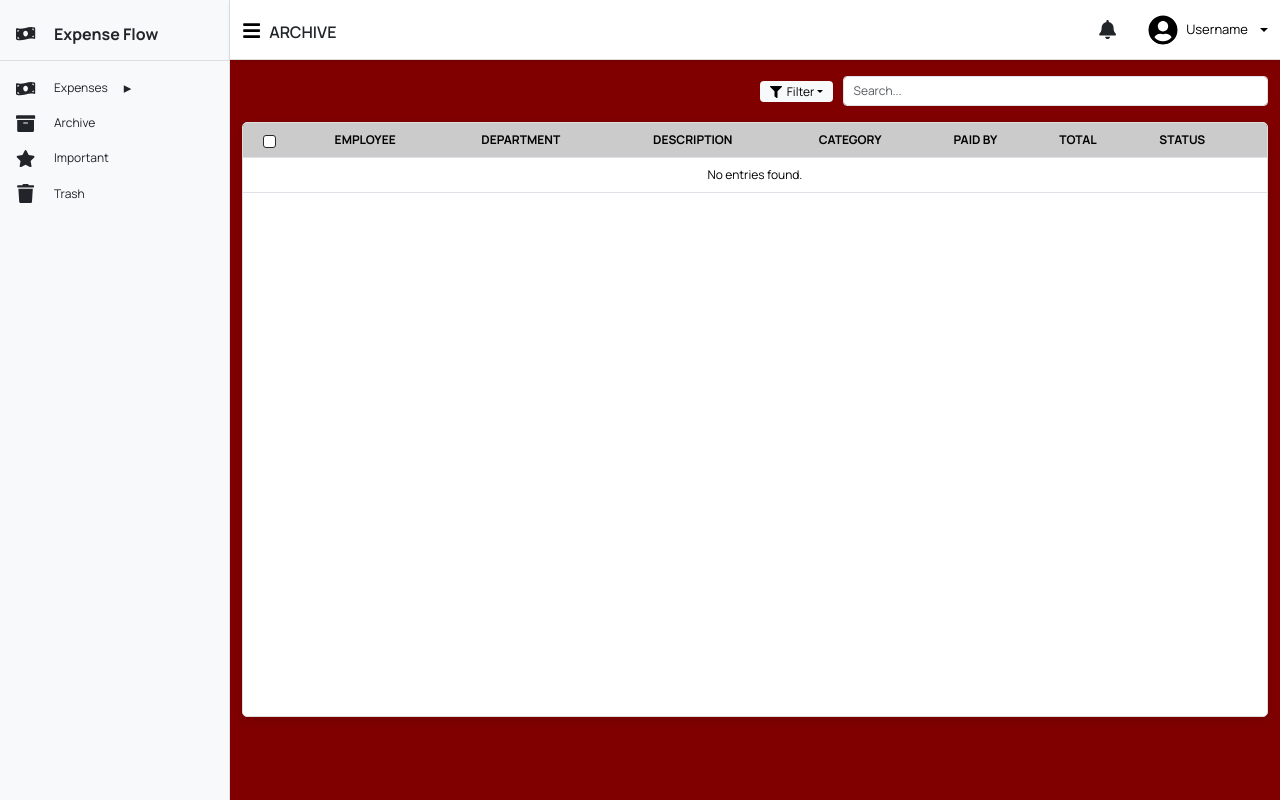
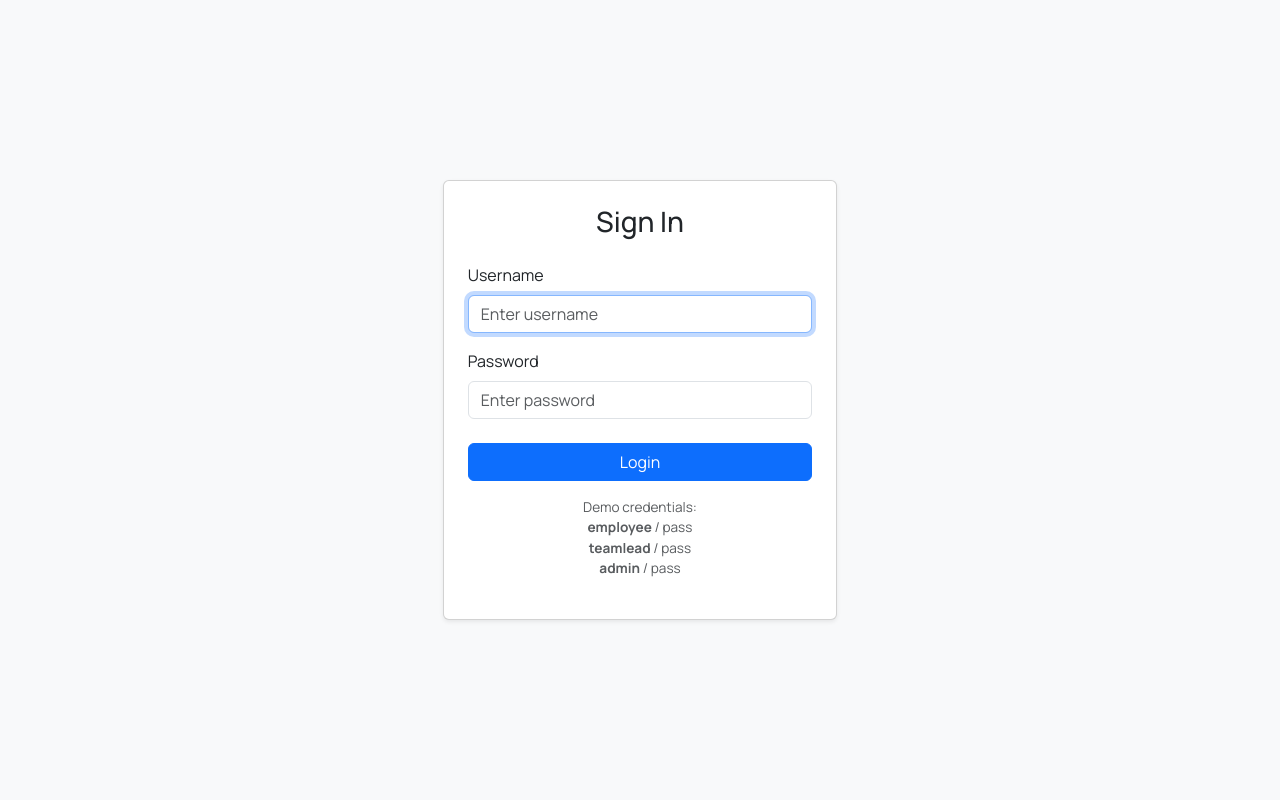
Before and after one commit to RaymondJAT/BudgetMonitoringTL, a React (Vite) app in the folder BudgetMonitoringTL/: page /archive in a window 1280 px wide. Built offline with nearby package versions, Linux system fonts and the light colour scheme.

Commit message:
[ADDED] login page, [FIX] folder structure

```diff
--- a/BudgetMonitoringTL/src/App.jsx
+++ b/BudgetMonitoringTL/src/App.jsx
@@ -4,44 +4,63 @@ import { ToastContainer } from "react-toastify";
 import "react-toastify/dist/ReactToastify.css";
 import "bootstrap/dist/css/bootstrap.min.css";
 import "./index.css";
+
 import Sidebar from "./components/layout/Sidebar";
 import Header from "./components/layout/Header";
-import Expenses from "./pages/Expenses";
-import ApprovalForm from "./components/layout/ApprovalForm";
-import Approval from "./pages/Approval";
-import Reject from "./pages/Reject";
-import Archive from "./pages/Archive";
-import Trash from "./pages/Trash";
-import Important from "./pages/Important";
+import Login from "./pages/Login";
+
+// Role-based routes
+import TeamLeadRoutes from "./routes/TeamLeadRoutes";
+// import AdminRoutes from "./routes/AdminRoutes";
+// import EmployeeRoutes from "./routes/EmployeeRoutes";
 
 const App = () => {
   const [isSidebarOpen, setIsSidebarOpen] = useState(true);
+  const [userRole, setUserRole] = useState(localStorage.getItem("role"));
+
+  const renderRoutes = () => {
+    switch (userRole) {
+      case "employee":
+        return <EmployeeRoutes />;
+      case "admin":
+        return <AdminRoutes />;
+      case "teamlead":
+      default:
+        return <TeamLeadRoutes />;
+    }
+  };
 
   return (
     <Router>
+      <Routes>
+        <Route path="/login" element={<Login setUserRole={setUserRole} />} />
+
+        {!userRole ? (
+          <Route path="*" element={<Login setUserRole={setUserRole} />} />
+        ) : (
+          <>
+            <Route
+              path="/*"
+              element={
+                <>
                   <Header
                     toggleSidebar={() => setIsSidebarOpen(!isSidebarOpen)}
                     isSidebarOpen={isSidebarOpen}
+                    setUserRole={setUserRole}
                   />
                   <Sidebar isSidebarOpen={isSidebarOpen} />
                   <main
-        style={{
-          marginLeft: isSidebarOpen ? "230px" : "60px",
-          transition: "margin-left 0.3s ease",
-        }}
+                    style={{ marginLeft: isSidebarOpen ? "230px" : "60px" }}
                   >
                     <ToastContainer position="top-right" autoClose={1000} />
-
-        <Routes>
-          <Route path="/" element={<Expenses />} />
-          <Route path="/my-approvals" element={<Approval />} />
-          <Route path="/rejected-requests" element={<Reject />} />
-          <Route path="/archive" element={<Archive />} />
-          <Route path="/important" element={<Important />} />
-          <Route path="/trash" element={<Trash />} />
-          <Route path="/approval-form" element={<ApprovalForm />} />
+                    {renderRoutes()}
+                  </main>
+                </>
+              }
+            />
+          </>
+        )}
       </Routes>
-      </main>
     </Router>
   );
 };
--- a/BudgetMonitoringTL/src/components/layout/Header.jsx
+++ b/BudgetMonitoringTL/src/components/layout/Header.jsx
@@ -1,10 +1,11 @@
-import { useLocation } from "react-router-dom";
+import { useLocation, useNavigate } from "react-router-dom";
 import { FaBars, FaBell } from "react-icons/fa";
-import { Container, Row, Col, Button, Image, Dropdown } from "react-bootstrap";
+import { Container, Row, Col, Button, Dropdown } from "react-bootstrap";
 import { FaUserCircle } from "react-icons/fa";
 
-const Header = ({ toggleSidebar, isSidebarOpen }) => {
+const Header = ({ toggleSidebar, isSidebarOpen, setUserRole }) => {
   const location = useLocation();
+  const navigate = useNavigate();
 
   const getPageTitle = () => {
     const path = location.pathname;
@@ -26,7 +27,15 @@ const Header = ({ toggleSidebar, isSidebarOpen }) => {
     }
   };
 
+  const handleLogout = () => {
+    localStorage.removeItem("role");
+    setUserRole(null);
+    navigate("/login");
+    window.location.reload();
+  };
+
   const pageTitle = getPageTitle();
+
   return (
     <header
       className={`main-header shadow-sm d-flex align-items-center ${
@@ -93,7 +102,7 @@ const Header = ({ toggleSidebar, isSidebarOpen }) => {
                 <Dropdown.Menu>
                   <Dropdown.Item href="#">Settings</Dropdown.Item>
                   <Dropdown.Divider />
-                  <Dropdown.Item href="#">Logout</Dropdown.Item>
+                  <Dropdown.Item onClick={handleLogout}>Logout</Dropdown.Item>
                 </Dropdown.Menu>
               </Dropdown>
             </div>
--- /dev/null
+++ b/BudgetMonitoringTL/src/pages/Login.jsx
@@ -0,0 +1,107 @@
+import { useState } from "react";
+import { useNavigate } from "react-router-dom";
+import {
+  Container,
+  Row,
+  Col,
+  Form,
+  Button,
+  Card,
+  Alert,
+} from "react-bootstrap";
+
+const Login = ({ setUserRole }) => {
+  const [username, setUsername] = useState("");
+  const [password, setPassword] = useState("");
+  const [error, setError] = useState("");
+  const navigate = useNavigate();
+
+  const handleSubmit = (e) => {
+    e.preventDefault();
+
+    // authentication
+    if (username === "employee" && password === "pass") {
+      localStorage.setItem("role", "employee");
+      setUserRole("employee");
+      navigate("/");
+    } else if (username === "teamlead" && password === "pass") {
+      localStorage.setItem("role", "teamlead");
+      setUserRole("teamlead");
+      navigate("/");
+    } else if (username === "admin" && password === "pass") {
+      localStorage.setItem("role", "admin");
+      setUserRole("admin");
+      navigate("/");
+    } else {
+      setError("Invalid username or password");
+    }
+  };
+
+  return (
+    <Container
+      fluid
+      className="d-flex justify-content-center align-items-center vh-100"
+      style={{ backgroundColor: "#f8f9fa" }}
+    >
+      <Row className="w-100 justify-content-center">
+        <Col xs={12} sm={8} md={5} lg={4}>
+          <Card className="shadow-sm p-4">
+            <h3 className="text-center mb-4">Sign In</h3>
+
+            {error && (
+              <Alert variant="danger" onClose={() => setError("")} dismissible>
+                {error}
+              </Alert>
+            )}
+
+            <Form onSubmit={handleSubmit}>
+              <Form.Group className="mb-3" controlId="formUsername">
+                <Form.Label>Username</Form.Label>
+                <Form.Control
+                  type="text"
+                  placeholder="Enter username"
+                  value={username}
+                  onChange={(e) => setUsername(e.target.value)}
+                  autoFocus
+                  required
+                />
+              </Form.Group>
+
+              <Form.Group className="mb-4" controlId="formPassword">
+                <Form.Label>Password</Form.Label>
+                <Form.Control
+                  type="password"
+                  placeholder="Enter password"
+                  value={password}
+                  onChange={(e) => setPassword(e.target.value)}
+                  required
+                />
+              </Form.Group>
+
+              <Button variant="primary" type="submit" className="w-100">
+                Login
+              </Button>
+            </Form>
+
+            <div
+              className="mt-3 text-center text-muted"
+              style={{ fontSize: "0.85rem" }}
+            >
+              <p>
+                Demo credentials:
+                <br />
+                <b>employee</b> / pass
+                <br />
+                <b>teamlead</b> / pass
+                <br />
+                <b>admin</b> / pass
+              </p>
+            </div>
+          </Card>
+        </Col>
+      </Row>
+    </Container>
+  );
+};
+
+export default Login;
--- a/BudgetMonitoringTL/src/pages/Reject.jsx
+++ b/BudgetMonitoringTL/src/pages/team-leader/Approval.jsx
@@ -1,18 +1,18 @@
 import { useState, useEffect, useRef, useMemo } from "react";
 import { useNavigate } from "react-router-dom";
-import { mockData } from "../handlers/mockData";
-import { columns } from "../handlers/tableHeader";
-import { moveEntries } from "../utils/entryActions";
-import { deleteItems } from "../utils/deleteItems";
-import { MdLocalPrintshop, MdDelete } from "react-icons/md";
+import { mockData } from "../../handlers/mockData";
+import { columns } from "../../handlers/tableHeader";
+import { MdDelete, MdLocalPrintshop } from "react-icons/md";
 import { useReactToPrint } from "react-to-print";
-import { handleExportData } from "../utils/exportItems";
-import Total from "../components/layout/Total";
-import ToolBar from "../components/layout/ToolBar";
-import DataTable from "../components/layout/DataTable";
-import ExpenseReport from "../components/print/ExpenseReport";
-import useExpenseDataLoader from "../hooks/useExpenseDataLoader";
-import AppButton from "../components/ui/AppButton";
+import { moveEntries } from "../../utils/entryActions";
+import { deleteItems } from "../../utils/deleteItems";
+import { handleExportData } from "../../utils/exportItems";
+import Total from "../../components/layout/Total";
+import ToolBar from "../../components/layout/ToolBar";
+import DataTable from "../../components/layout/DataTable";
+import useExpenseDataLoader from "../../hooks/useExpenseDataLoader";
+import ExpenseReport from "../../components/print/ExpenseReport";
+import AppButton from "../../components/ui/AppButton";
 
 const LOCAL_KEYS = {
   ACTIVE: "expensesData",
@@ -22,7 +22,7 @@ const LOCAL_KEYS = {
 };
 
 const STATUS = {
-  REJECTED: "Rejected",
+  APPROVED: "Approved",
   DELETED: "Deleted",
 };
 
@@ -56,7 +56,7 @@ const DeleteButton = ({ onClick }) => (
   />
 );
 
-const Reject = () => {
+const Approval = () => {
   const [searchValue, setSearchValue] = useState("");
   const [tableData, setTableData] = useState([]);
   const [selectedRows, setSelectedRows] = useState({});
@@ -67,6 +67,11 @@ const Reject = () => {
   const reactToPrintFn = useReactToPrint({ contentRef });
 
   const selectedCount = Object.values(selectedRows).filter(Boolean).length;
+
+  const approvedData = useMemo(
+    () => tableData.filter((item) => item.status === STATUS.APPROVED),
+    [tableData]
+  );
 
   useExpenseDataLoader({
     setTableData,
@@ -81,22 +86,17 @@ const Reject = () => {
     localStorage.setItem(LOCAL_KEYS.ACTIVE, JSON.stringify(tableData));
   }, [tableData]);
 
-  const rejectedData = useMemo(
-    () => tableData.filter((item) => item.status === STATUS.REJECTED),
-    [tableData]
-  );
-
   const filteredData = useMemo(() => {
     const normalize = (value) =>
       String(value || "")
         .toLowerCase()
         .trim();
-    return rejectedData.filter((item) =>
+    return approvedData.filter((item) =>
       columns.some((col) =>
         normalize(item[col.accessor]).includes(normalize(searchValue))
       )
     );
-  }, [rejectedData, searchValue]);
+  }, [approvedData, searchValue]);
 
   const handleRowClick = (entry) => {
     navigate("/approval-form", { state: entry });
@@ -134,7 +134,6 @@ const Reject = () => {
     const selectedEntries = filteredData.filter(
       (entry) => selectedRows[entry.id]
     );
-
     deleteItems({
       selectedEntries,
       sourceData: tableData,
@@ -149,7 +148,7 @@ const Reject = () => {
       filteredData,
       selectedRows,
       selectedCount,
-      filename: "Reject",
+      filename: "Approval",
     });
 
     setSelectedRows(resetSelection);
@@ -205,7 +204,7 @@ const Reject = () => {
         setPrintData={setPrintData}
       />
 
-      <div style={{ display: "none" }}>
+      <div className="d-none">
         <ExpenseReport contentRef={contentRef} data={printData || {}} />
         <ExpenseReport contentRef={downloadRef} data={printData || {}} />
       </div>
@@ -213,4 +212,4 @@ const Reject = () => {
   );
 };
 
-export default Reject;
+export default Approval;
--- a/BudgetMonitoringTL/src/pages/Important.jsx
+++ b/BudgetMonitoringTL/src/pages/team-leader/Archive.jsx
@@ -1,49 +1,44 @@
-import { useState, useEffect } from "react";
+import { useEffect, useState } from "react";
 import { useNavigate } from "react-router-dom";
-import { importantColumns } from "../handlers/columnHeaders";
+import { archiveColumns } from "../../handlers/columnHeaders";
 import { MdRestore } from "react-icons/md";
-import { restoreItems } from "../utils/restoreItems";
-import { restoreSingleItem } from "../utils/restoreSingleItem";
-import { deleteSingleItem } from "../utils/deleteSingleItem";
-import EntryStates from "../components/layout/EntryStates";
-import ToolBar from "../components/layout/ToolBar";
-import AppButton from "../components/ui/AppButton";
+import { restoreItems } from "../../utils/restoreItems";
+import { restoreSingleItem } from "../../utils/restoreSingleItem";
+import { deleteSingleItem } from "../../utils/deleteSingleItem";
+import EntryStates from "../../components/layout/EntryStates";
+import ToolBar from "../../components/layout/ToolBar";
+import AppButton from "../../components/ui/AppButton";
 
 const LOCAL_KEYS = {
   ACTIVE: "expensesData",
-  IMPORTANT: "importantData",
+  ARCHIVE: "archiveData",
   TRASH: "trashData",
 };
 
-const Important = () => {
+const Archive = () => {
+  const [archiveItems, setArchiveItems] = useState([]);
   const [searchValue, setSearchValue] = useState("");
-  const [importantItems, setImportantItems] = useState([]);
   const [selectedItems, setSelectedItems] = useState([]);
   const navigate = useNavigate();
 
   useEffect(() => {
-    const storedImportant =
-      JSON.parse(localStorage.getItem(LOCAL_KEYS.IMPORTANT)) || [];
-    setImportantItems(storedImportant);
+    const storedArchive =
+      JSON.parse(localStorage.getItem(LOCAL_KEYS.ARCHIVE)) || [];
+    const trashData = JSON.parse(localStorage.getItem(LOCAL_KEYS.TRASH)) || [];
+
+    const filteredArchive = storedArchive.filter(
+      (item) => !trashData.find((trash) => trash.id === item.id)
+    );
+
+    setArchiveItems(filteredArchive);
   }, []);
 
   const handleRestore = (entryToRestore) => {
     restoreSingleItem({
       entryToRestore,
-      sourceItems: importantItems,
-      setSourceItems: setImportantItems,
-      localKeySource: LOCAL_KEYS.IMPORTANT,
-      localKeyActive: LOCAL_KEYS.ACTIVE,
-    });
-  };
-
-  const handleRestoreSelected = () => {
-    restoreItems({
-      sourceItems: importantItems,
-      setSourceItems: setImportantItems,
-      localKeySource: LOCAL_KEYS.IMPORTANT,
-      selectedItems,
-      setSelectedItems,
+      sourceItems: archiveItems,
+      setSourceItems: setArchiveItems,
+      localKeySource: LOCAL_KEYS.ARCHIVE,
       localKeyActive: LOCAL_KEYS.ACTIVE,
     });
   };
@@ -51,10 +46,21 @@ const Important = () => {
   const handleDelete = (entryToDelete) => {
     deleteSingleItem({
       entryToDelete,
-      sourceItems: importantItems,
-      setSourceItems: setImportantItems,
-      localKeySource: LOCAL_KEYS.IMPORTANT,
+      sourceItems: archiveItems,
+      setSourceItems: setArchiveItems,
+      localKeySource: LOCAL_KEYS.ARCHIVE,
       localKeyTrash: LOCAL_KEYS.TRASH,
+    });
+  };
+
+  const handleRestoreSelected = () => {
+    restoreItems({
+      sourceItems: archiveItems,
+      setSourceItems: setArchiveItems,
+      localKeySource: LOCAL_KEYS.ARCHIVE,
+      selectedItems,
+      setSelectedItems,
+      localKeyActive: LOCAL_KEYS.ACTIVE,
     });
   };
 
@@ -62,7 +68,7 @@ const Important = () => {
     navigate("/approval-form", { state: entry });
   };
 
-  const filteredItems = importantItems.filter((item) =>
+  const filteredItems = archiveItems.filter((item) =>
     Object.values(item).some((value) =>
       String(value).toLowerCase().includes(searchValue.toLowerCase())
     )
@@ -90,11 +96,10 @@ const Important = () => {
           )
         }
       />
-
       <EntryStates
-        columns={importantColumns}
+        columns={archiveColumns}
         items={filteredItems}
-        setItems={setImportantItems}
+        setItems={setArchiveItems}
         onRowClick={handleRowClick}
         showRestore={true}
         showDelete={true}
@@ -107,4 +112,4 @@ const Important = () => {
   );
 };
 
-export default Important;
+export default Archive;
--- a/BudgetMonitoringTL/src/pages/Archive.jsx
+++ b/BudgetMonitoringTL/src/pages/team-leader/Important.jsx
@@ -1,44 +1,49 @@
-import { useEffect, useState } from "react";
+import { useState, useEffect } from "react";
 import { useNavigate } from "react-router-dom";
-import { archiveColumns } from "../handlers/columnHeaders";
+import { importantColumns } from "../../handlers/columnHeaders";
 import { MdRestore } from "react-icons/md";
-import { restoreItems } from "../utils/restoreItems";
-import { restoreSingleItem } from "../utils/restoreSingleItem";
-import { deleteSingleItem } from "../utils/deleteSingleItem";
-import EntryStates from "../components/layout/EntryStates";
-import ToolBar from "../components/layout/ToolBar";
-import AppButton from "../components/ui/AppButton";
+import { restoreItems } from "../../utils/restoreItems";
+import { restoreSingleItem } from "../../utils/restoreSingleItem";
+import { deleteSingleItem } from "../../utils/deleteSingleItem";
+import EntryStates from "../../components/layout/EntryStates";
+import ToolBar from "../../components/layout/ToolBar";
+import AppButton from "../../components/ui/AppButton";
 
 const LOCAL_KEYS = {
   ACTIVE: "expensesData",
-  ARCHIVE: "archiveData",
+  IMPORTANT: "importantData",
   TRASH: "trashData",
 };
 
-const Archive = () => {
-  const [archiveItems, setArchiveItems] = useState([]);
+const Important = () => {
   const [searchValue, setSearchValue] = useState("");
+  const [importantItems, setImportantItems] = useState([]);
   const [selectedItems, setSelectedItems] = useState([]);
   const navigate = useNavigate();
 
   useEffect(() => {
-    const storedArchive =
-      JSON.parse(localStorage.getItem(LOCAL_KEYS.ARCHIVE)) || [];
-    const trashData = JSON.parse(localStorage.getItem(LOCAL_KEYS.TRASH)) || [];
-
-    const filteredArchive = storedArchive.filter(
-      (item) => !trashData.find((trash) => trash.id === item.id)
-    );
-
-    setArchiveItems(filteredArchive);
+    const storedImportant =
+      JSON.parse(localStorage.getItem(LOCAL_KEYS.IMPORTANT)) || [];
+    setImportantItems(storedImportant);
   }, []);
 
   const handleRestore = (entryToRestore) => {
     restoreSingleItem({
       entryToRestore,
-      sourceItems: archiveItems,
-      setSourceItems: setArchiveItems,
-      localKeySource: LOCAL_KEYS.ARCHIVE,
+      sourceItems: importantItems,
+      setSourceItems: setImportantItems,
+      localKeySource: LOCAL_KEYS.IMPORTANT,
+      localKeyActive: LOCAL_KEYS.ACTIVE,
+    });
+  };
+
+  const handleRestoreSelected = () => {
+    restoreItems({
+      sourceItems: importantItems,
+      setSourceItems: setImportantItems,
+      localKeySource: LOCAL_KEYS.IMPORTANT,
+      selectedItems,
+      setSelectedItems,
       localKeyActive: LOCAL_KEYS.ACTIVE,
     });
   };
@@ -46,21 +51,10 @@ const Archive = () => {
   const handleDelete = (entryToDelete) => {
     deleteSingleItem({
       entryToDelete,
-      sourceItems: archiveItems,
-      setSourceItems: setArchiveItems,
-      localKeySource: LOCAL_KEYS.ARCHIVE,
+      sourceItems: importantItems,
+      setSourceItems: setImportantItems,
+      localKeySource: LOCAL_KEYS.IMPORTANT,
       localKeyTrash: LOCAL_KEYS.TRASH,
-    });
-  };
-
-  const handleRestoreSelected = () => {
-    restoreItems({
-      sourceItems: archiveItems,
-      setSourceItems: setArchiveItems,
-      localKeySource: LOCAL_KEYS.ARCHIVE,
-      selectedItems,
-      setSelectedItems,
-      localKeyActive: LOCAL_KEYS.ACTIVE,
     });
   };
 
@@ -68,7 +62,7 @@ const Archive = () => {
     navigate("/approval-form", { state: entry });
   };
 
-  const filteredItems = archiveItems.filter((item) =>
+  const filteredItems = importantItems.filter((item) =>
     Object.values(item).some((value) =>
       String(value).toLowerCase().includes(searchValue.toLowerCase())
     )
@@ -96,10 +90,11 @@ const Archive = () => {
           )
         }
       />
+
       <EntryStates
-        columns={archiveColumns}
+        columns={importantColumns}
         items={filteredItems}
-        setItems={setArchiveItems}
+        setItems={setImportantItems}
         onRowClick={handleRowClick}
         showRestore={true}
         showDelete={true}
@@ -112,4 +107,4 @@ const Archive = () => {
   );
 };
 
-export default Archive;
+export default Important;
--- /dev/null
+++ b/BudgetMonitoringTL/src/routes/TeamLeadRoutes.jsx
@@ -0,0 +1,22 @@
+import { Routes, Route } from "react-router-dom";
+import Expenses from "../pages/team-leader/Expenses";
+import Approval from "../pages/team-leader/Approval";
+import Reject from "../pages/team-leader/Reject";
+import Archive from "../pages/team-leader/Archive";
+import Trash from "../pages/team-leader/Trash";
+import Important from "../pages/team-leader/Important";
+import ApprovalForm from "../components/layout/ApprovalForm";
+
+const TeamLeadRoutes = () => (
+  <Routes>
+    <Route path="/" element={<Expenses />} />
+    <Route path="/my-approvals" element={<Approval />} />
+    <Route path="/rejected-requests" element={<Reject />} />
+    <Route path="/archive" element={<Archive />} />
+    <Route path="/important" element={<Important />} />
+    <Route path="/trash" element={<Trash />} />
+    <Route path="/approval-form" element={<ApprovalForm />} />
+  </Routes>
+);
+
+export default TeamLeadRoutes;
```
Also changed, not shown: BudgetMonitoringTL/src/components/ProtectedRoutes.jsx (added, +8 -0 lines), BudgetMonitoringTL/src/pages/team-leader/Expenses.jsx (renamed from BudgetMonitoringTL/src/pages/Expenses.jsx, +12 -12 lines), BudgetMonitoringTL/src/pages/team-leader/Reject.jsx (renamed from BudgetMonitoringTL/src/pages/Approval.jsx, +25 -24 lines), BudgetMonitoringTL/src/pages/team-leader/Trash.jsx (renamed from BudgetMonitoringTL/src/pages/Trash.jsx, +6 -6 lines). Lines whose indentation alone changed are shown as unchanged.
